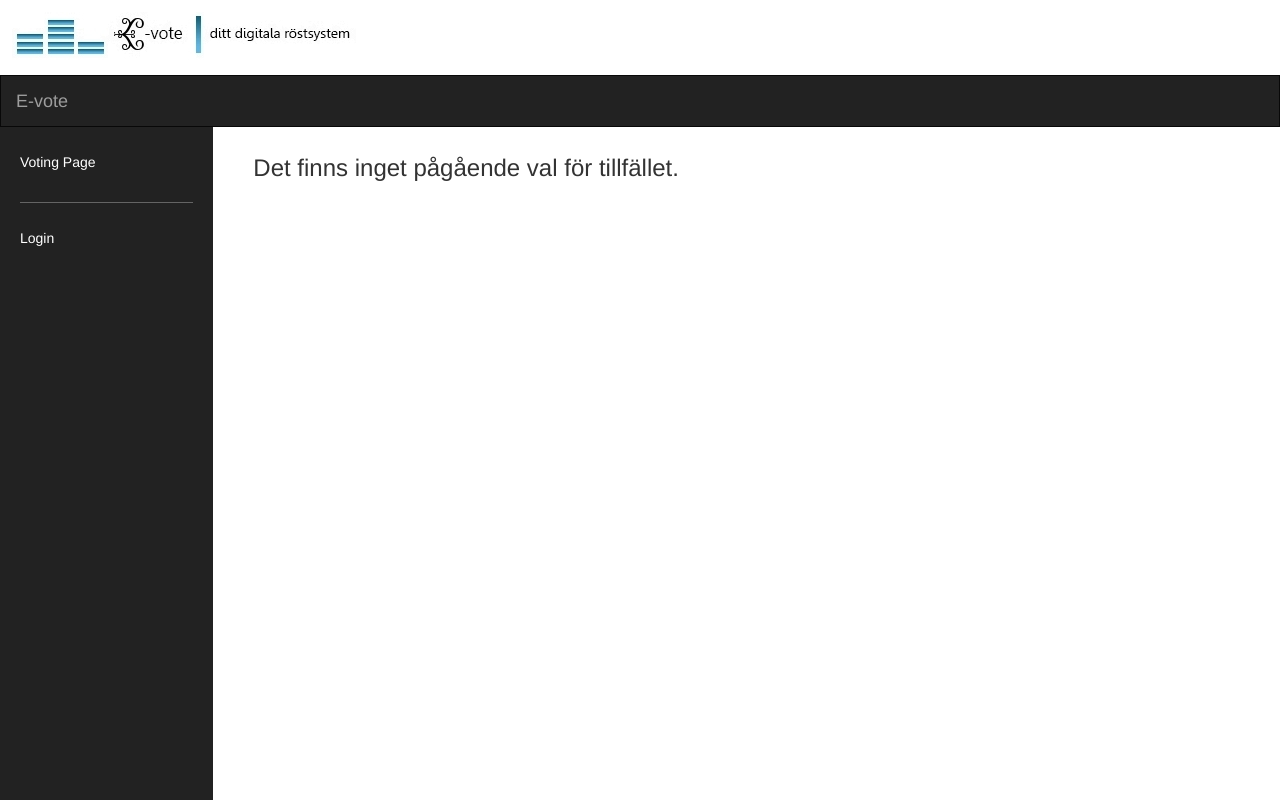
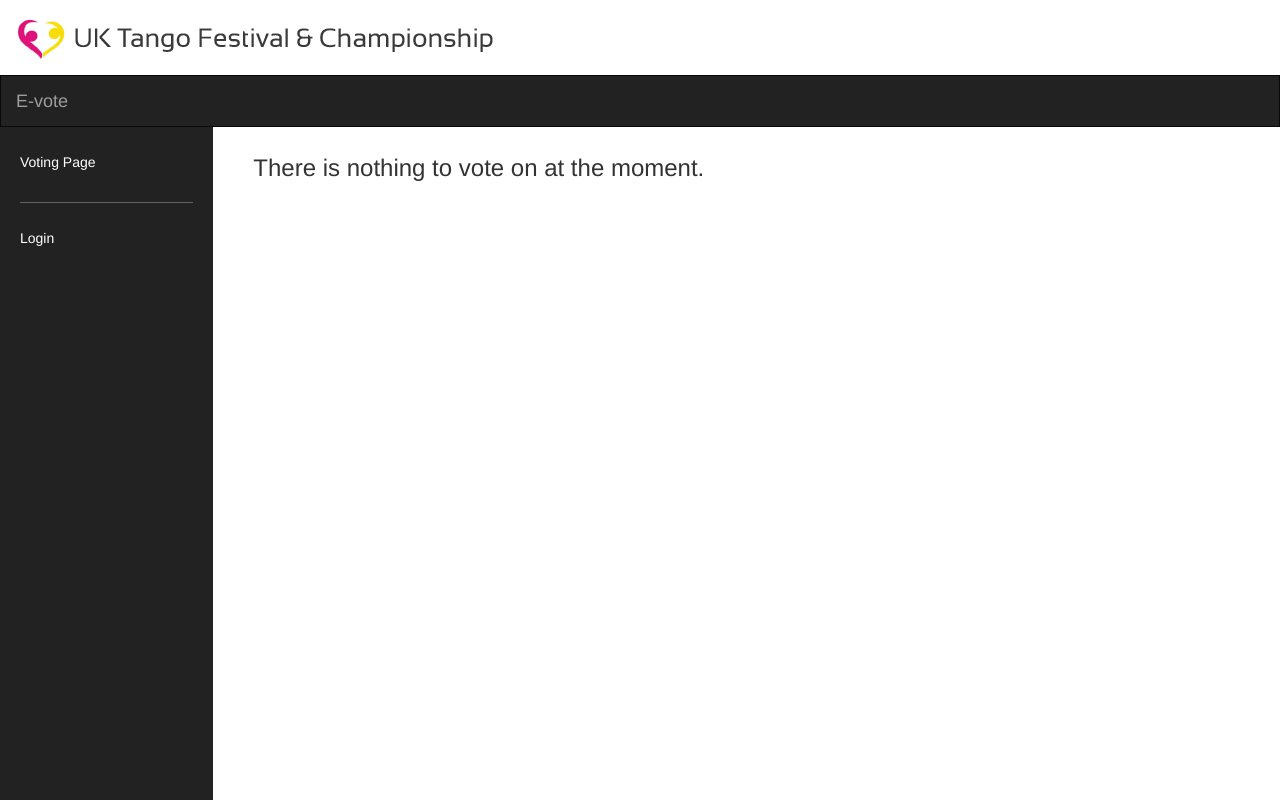
Before and after one commit to open-ecommerce/myvote, a PHP site: page /index.php in a window 1280 px wide. Run offline with PHP 8.4, Linux system fonts and the light colour scheme; data that the repository does not hold is empty; a stand-in replaces the project's code that opens the database connection; some libraries are stand-ins or nearby versions.

Commit message:
problemas con mensajes

```diff
--- a/htdocs/actions/codeprint.php
+++ b/htdocs/actions/codeprint.php
@@ -15,7 +15,7 @@ if($evote->verifyUser($_SESSION["user"], 0)){
 	foreach($codes as $c){
 		$count ++;
 		$pdf->SetFont('Courier','B',16);
-		$title = decode_str("E-vote, E-sektionens röstningssystem ".$_SERVER['SERVER_NAME']);
+		$title = decode_str("UK Tango Festival & Championship 2017");
 		$pdf->Ln();
 		$pdf->Cell(190,10,$title);
 		$pdf->Ln();
@@ -23,7 +23,7 @@ if($evote->verifyUser($_SESSION["user"], 0)){
 		$pdf->Multicell(190, 4, $instructions);
 		$pdf->SetFont('Arial','',12);
 		$pdf->Ln();
-		$pdf->Multicell(190,10,decode_str("Din personliga kod är"), 0, 'C', false);
+		$pdf->Multicell(190,10,decode_str("Your secret vote code is:"), 0, 'C', false);
 		$pdf->SetFont('Times','B',16);
 		$pdf->SetFillColor(215, 215, 215);
 		$pdf->Multicell(190,10,$c, 0, 'C', true);
@@ -34,6 +34,6 @@ if($evote->verifyUser($_SESSION["user"], 0)){
 	}
 	$pdf->Output();
 }else{
-	echo "Fy! Så får du inte göra.";
+	echo "ni idea que es esto";
 }
 ?>
--- a/htdocs/index.php
+++ b/htdocs/index.php
@@ -29,18 +29,44 @@ $evote = new Evote();
 $tg = new TableGenerator();
 $mg = new MenuGenerator();
 $randomString = new RandomInfo();
+
+if(isset($_SESSION['message']) && is_string($_SESSION['message']) && $_SESSION['message'] != ''){
+    $d = unserialize($_SESSION['message']);
+    $d->printAlerts();
+    unset($_SESSION['message']);
+}
+
+
+$page = trim($_SERVER['REQUEST_URI'], '/');
+$tr = trim($_SERVER['REQUEST_URI'], '/');
+$nav = explode('/',$tr);
+
+$module = '';
+$page = '';
+if(isset($nav[0])){
+    $module = $nav[0];
+}
+if(isset($nav[1])){
+    $page = $nav[1];
+}
+
+
+
 ?>
+
+
+
     <!-- Header -->
     <div class="fixed-header">
         <div class ="row">
-            <div class="col-md-4">
+            <div class="col-md-12">
                 <div class="logo">
-                    <!--<div><h3><span class="label label-info">E-vote - Ditt digitala röstsystem</span></h3></div> -->
-					<img src="/logo.jpg" />
+					<img src="/tango-vote-logo.png" />
                 </div>
             </div>
         </div>
 
+<?php if($module != 'vote' && $module != ''): ?>
 
         <div class="navbar navbar-inverse navbar-default" role="navigation">
             <div class="container-fluid">
@@ -111,30 +137,22 @@ $randomString = new RandomInfo();
         </div>
     </div>
 
+
     <!-- Main content -->
     <div class="col-sm-9 col-sm-offset-3 col-md-10 col-md-offset-2 main">
+
+    <?php else: ?>
+        <!-- Main content for voting -->
+        <div class="col-md-12 voting">
+    <?php endif; ?>
+
+
+
+
+
 <?php
 
 
-    if(isset($_SESSION['message']) && is_string($_SESSION['message']) && $_SESSION['message'] != ''){
-        $d = unserialize($_SESSION['message']);
-        $d->printAlerts();
-        unset($_SESSION['message']);
-    }
-
-
-    $page = trim($_SERVER['REQUEST_URI'], '/');
-    $tr = trim($_SERVER['REQUEST_URI'], '/');
-    $nav = explode('/',$tr);
-
-    $module = '';
-    $page = '';
-    if(isset($nav[0])){
-        $module = $nav[0];
-    }
-    if(isset($nav[1])){
-        $page = $nav[1];
-    }
     $configured = file_exists($_SERVER['DOCUMENT_ROOT'].'/data/config.php');
     if(!$configured){
         echo '<h4>E-vote måste konfigureras</h4>';
--- a/htdocs/index/vote/front.php
+++ b/htdocs/index/vote/front.php
@@ -1,23 +1,22 @@
 <?php
 
 if(!$evote->ongoingSession()){
-	echo "<p><h3>Det finns inget pågående val för tillfället.</h3></p><br>";
+	echo "<p><h3>There is nothing to vote on at the moment.</h3></p><br>";
 }else{
 	$ongoing = $evote->ongoingRound();
 
 	if(!$ongoing){
-		echo "<p><h3>There is nothing to vote on at the moment. You have a cookie.</h3></p><br>";
+		echo "<p><h3>There is nothing to vote on at the moment.</h3></p><br>";
 	}else{
             $res = $evote->getOptions();
             if($res->num_rows > 0){
 ?>
-	    	<h3 class="small-centered" style="max-width: 165px;">Röstning pågår</h3>
 			<hr>
 			<div class="well small-centered"style="max-width: 400px;">
 				<?php
 				$max = $evote->getMaxAlternatives();
 				echo "<div name=\"maxalt_header\" >";
-					echo "<h4>Du får rösta på <b>".$max."</b> av alternativen</h4>";
+					echo "<h4>You can vote for <b>".$max."</b> of the couples</h4>";
 				echo "</div>";
 				?>
 	    	    <form action="actions/votingpagehandler.php" method="POST" autocomplete="off">
@@ -70,16 +69,15 @@ if(!$evote->ongoingSession()){
 
 					</script>
 	    	        <div class="form-group">
-	    	            <label >Personlig valkod:</label>
+	    	            <label >Your secret voting code:</label>
 	    	            <input type="password" class="form-control" name="code1">
 	    	        </div>
 	    	        <div class="form-group">
-	    	            <label >Tillfällig valkod:</label>
-	    	            <input type="text" class="form-control" name="code2">
+	    	            <input type="hidden" class="form-control" name="code2" value="666">
 	    	        </div>
                             <br>
                             <div class="span7 text-center">
-	    	                <button type="submit" class="btn-lg btn-primary" value="vote" name="button" >Rösta!</button>
+	    	                <button type="submit" class="btn-lg btn-primary" value="vote" name="button" >Vote!</button>
                             </div>
 	    	    </form>
 		</div>
```
Also changed, not shown: htdocs/data/code_instr.txt (+5 -9 lines), htdocs/favicon.ico, htdocs/logo.jpg (deleted), htdocs/tango-vote-logo.png (added), 1 other file.
